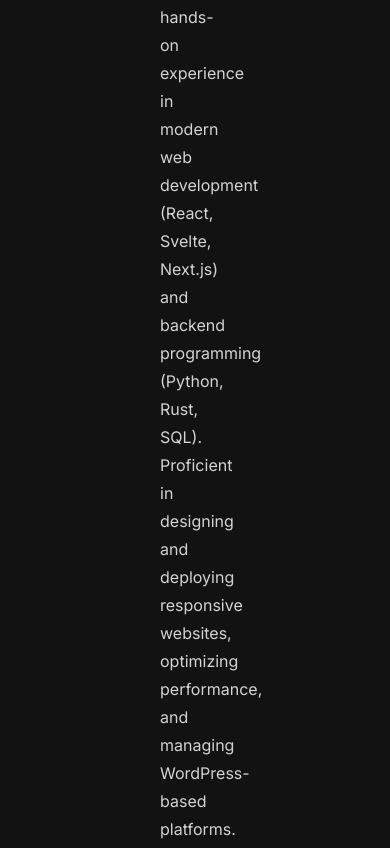
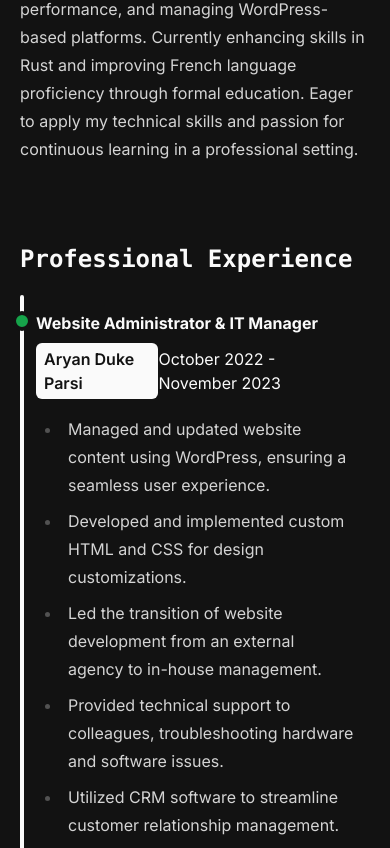
Before and after one commit to shayandelbari/my-portfolio, a SvelteKit app: page / in a window 390 px wide. Shown: the part 1149-1997 px from the top of the page. Built offline with nearby package versions, Linux system fonts and the light colour scheme.

Commit message:
fixed a layout issue

```diff
--- a/src/routes/+page.svelte
+++ b/src/routes/+page.svelte
@@ -16,28 +16,28 @@
 	<Hero />
 </section>
 
-<section id="about">
+<section id="about" class="mt-20 lg:mt-40">
 	<About />
 </section>
 
-<section id="experience" class="mt-40">
+<section id="experience" class="mt-20 lg:mt-40">
 	<Experience />
 </section>
 
-<section id="skills" class="mt-40">
+<section id="skills" class="mt-20 lg:mt-40">
 	<Skills />
 </section>
 
-<section id="projects" class="mt-40">
+<section id="projects" class="mt-20 lg:mt-40">
 	<Projects />
 </section>
 
-<section id="contact" class="mt-40">
+<section id="contact" class="mt-20 lg:mt-40">
 	<Contact />
 </section>
 
 <style>
 	section {
-		@apply px-40;
+		@apply px-5 md:px-20 lg:px-40;
 	}
 </style>
```
